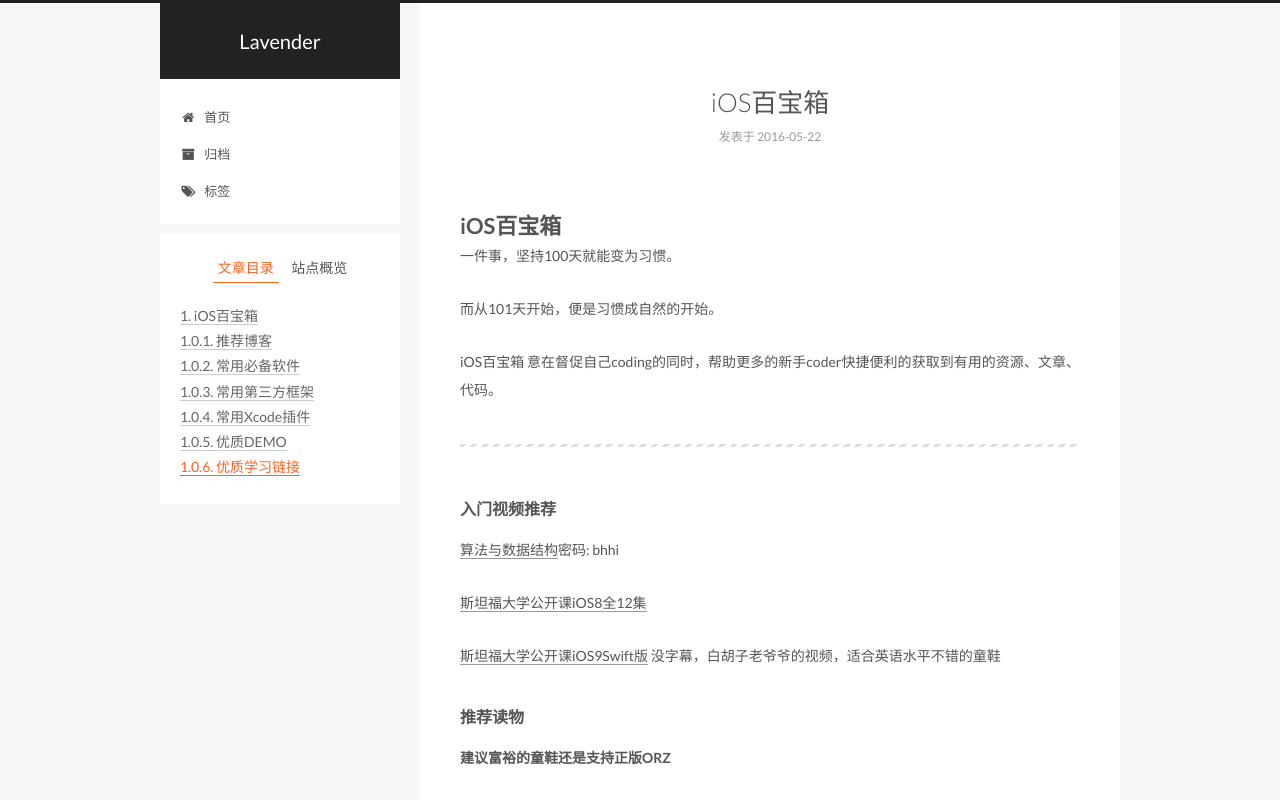
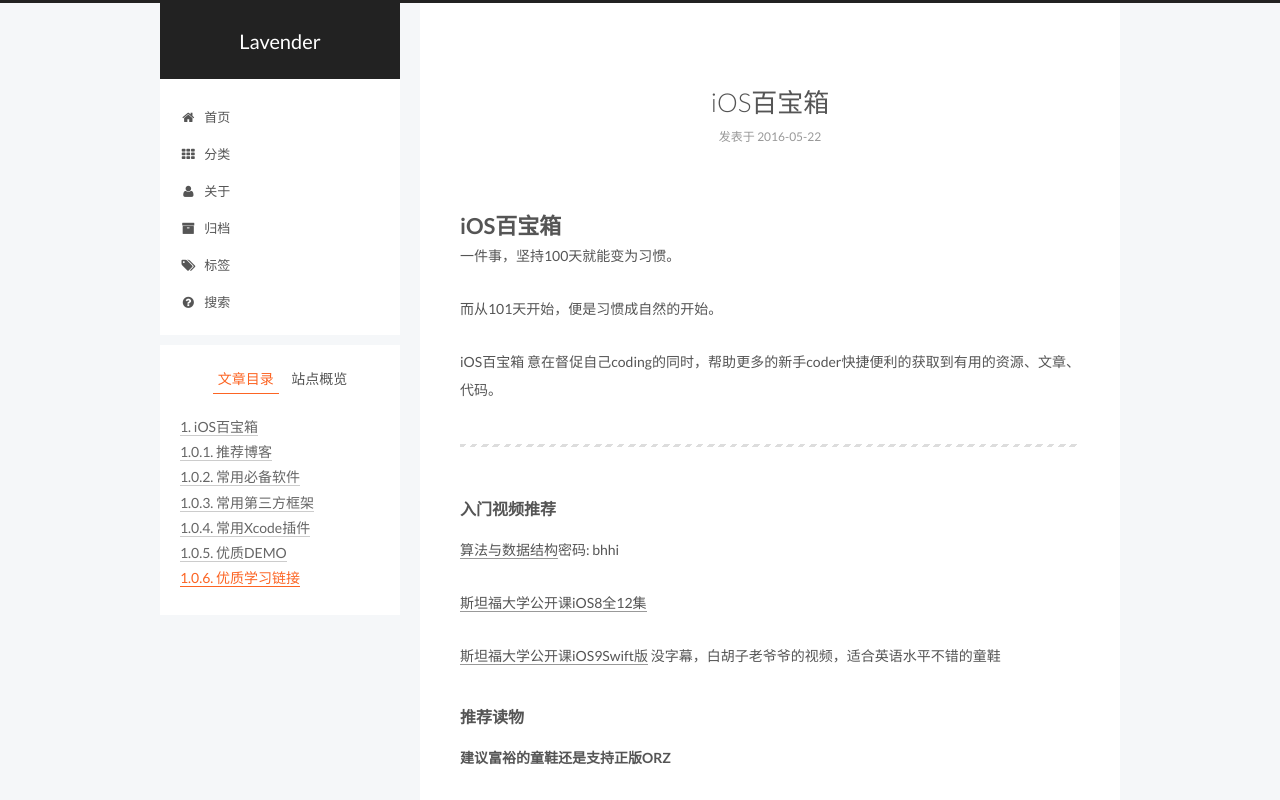
Before and after one commit to lavender1026/lavender1026.github.io, a plain HTML site: page 2016/05/22/Code 101/index.html in a window 1280 px wide. Shown: the top 800 px of the page. Drawn offline with Linux system fonts and the light colour scheme.

Commit message:
Site updated: 2016-05-22 23:13:41

```diff
--- a/2016/05/22/Code 101/index.html
+++ b/2016/05/22/Code 101/index.html
@@ -192,6 +192,26 @@ iOS百宝箱 意在督促自己coding的同时，帮助更多的新手coder快
         </li>
 
 
+        <li class="menu-item menu-item-categories">
+          <a href="/categories" rel="section">
+
+              <i class="menu-item-icon fa fa-fw fa-th"></i> <br />
+
+            分类
+          </a>
+        </li>
+
+
+        <li class="menu-item menu-item-about">
+          <a href="/about" rel="section">
+
+              <i class="menu-item-icon fa fa-fw fa-user"></i> <br />
+
+            关于
+          </a>
+        </li>
+
+
         <li class="menu-item menu-item-archives">
           <a href="/archives" rel="section">
 
@@ -208,6 +228,16 @@ iOS百宝箱 意在督促自己coding的同时，帮助更多的新手coder快
               <i class="menu-item-icon fa fa-fw fa-tags"></i> <br />
 
             标签
+          </a>
+        </li>
+
+
+        <li class="menu-item menu-item-search">
+          <a href="/search" rel="section">
+
+              <i class="menu-item-icon fa fa-fw fa-question-circle"></i> <br />
+
+            搜索
           </a>
         </li>
 
--- a/css/main.css
+++ b/css/main.css
@@ -1549,7 +1549,7 @@ pre .javascript .function {
   width: 4px;
   height: 4px;
   border-radius: 50%;
-  background: #088bd1;
+  background: #30d9a6;
 }
 .links-of-blogroll {
   font-size: 13px;
```
Also changed, not shown: 2016/05/22/hello-world/index.html (+30 -0 lines), archives/2016/05/index.html (+30 -0 lines), archives/2016/index.html (+30 -0 lines), archives/index.html (+30 -0 lines), index.html (+30 -0 lines).
